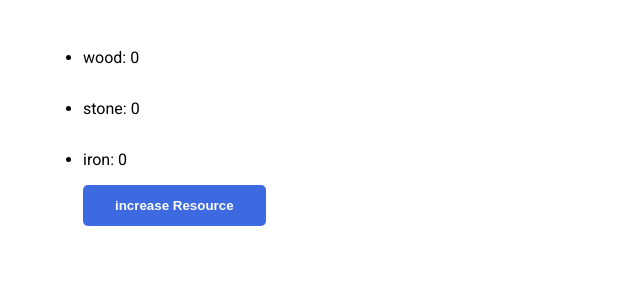
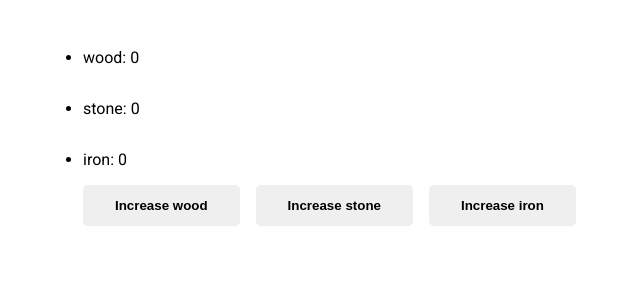
Before and after one commit to Vasmart24/practice-2024, a React (Vite) app in the folder Stranded/: page / in a window 1280 px wide. Shown: the top 300 px of the page, without its empty margins (148-788 px from the left). Built offline with nearby package versions, Linux system fonts and the light colour scheme.

Commit message:
fix Button functionality (now can increase resources count)(still without UI)

```diff
--- a/Stranded/src/App.jsx
+++ b/Stranded/src/App.jsx
@@ -4,9 +4,14 @@ import { useState } from "react";
 import { baseResources } from './resources/baseResources.js';
 import Resource from './resources/BaseResources.jsx';
 
+function increaseRes(resname = '') {
+  const resource = baseResources.find(({name}) => name === resname);
+  const index = baseResources.indexOf(resource);
+  baseResources[index].count += 1;
+  console.log(baseResources[index]);
+}
+
 export default function App() {
-  // const [resources, setResources] = useState(0);
-
   return (
     <div>
       <main>
@@ -14,12 +19,15 @@ export default function App() {
         <Resource {...baseResources[0]}></Resource>
         <Resource {...baseResources[1]}></Resource>
         <Resource {...baseResources[2]}></Resource>
-        <Button>increase Resource</Button>
+        <Button onClick={ () => increaseRes('wood')}>Increase wood</Button>
+        <Button onClick={ () => increaseRes('stone')}>Increase stone</Button>
+        <Button onClick={ () => increaseRes('iron')}>Increase iron</Button>
         </ul>
       </main>
     </div>
   );
 }
+
 
 
 // const [isActionsModalOpened, setIsActionsModalOpened] = useState(false);
--- a/Stranded/src/components/Button/Button.jsx
+++ b/Stranded/src/components/Button/Button.jsx
@@ -1,12 +1,10 @@
-import './Button.css'
-import { useState} from 'react'
+import './Button.css';
+import { baseResources } from '../../resources/baseResources.js';
+import { useState} from 'react';
 
-function Button({ children }) {
-  function handleClick() {
-    console.log('Resource increased!');
-  }
+function Button({ children, onClick, isActive }) {
 
-  return <button className='button active' onClick={handleClick}>{ children }</button>
+  return <button className={isActive ? 'button active' : 'button'} onClick={onClick}>{ children }</button>
 }
 
 export default Button;
--- a/Stranded/src/main.jsx
+++ b/Stranded/src/main.jsx
@@ -1,5 +1,6 @@
-import ReactDOM from 'react-dom/client'
-import App from './App'
-import './index.css'
+import ReactDOM from 'react-dom/client';
+import App from "./App.jsx";
+import './index.css';
 
-ReactDOM.createRoot(document.getElementById('root')).render(<App />)
+const root = document.getElementById('root');
+ReactDOM.createRoot(root).render(<App />)
```
Also changed, not shown: Stranded/src/resources/baseResources.js (line endings or trailing spaces).
